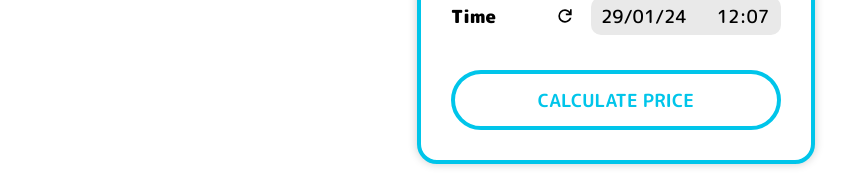
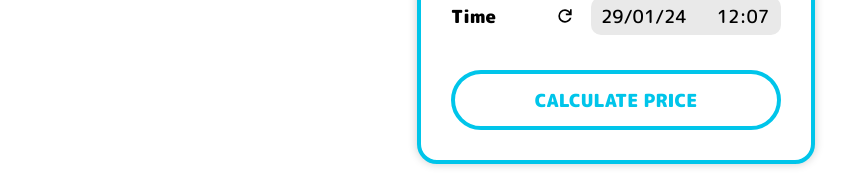
Before and after one commit to nine-chairs/testaufgabe, a React (Create React App) app: page / in a window 1280 px wide. Shown: the part 426-606 px from the top of the page, without its empty margins (24-873 px from the left). Built offline with nearby package versions, Linux system fonts and the light colour scheme.

Commit message:
updated styling

```diff
--- a/src/components/Calculator/Calculator.tsx
+++ b/src/components/Calculator/Calculator.tsx
@@ -104,9 +104,7 @@ const Calculator: React.FC = () => {
           disabled={!viewModel.areAllInputsFilled()}
           aria-label="Calculate Price"
         >
-          <strong>
-            CALCULATE PRICE
-          </strong>
+          CALCULATE PRICE
         </button>
       </div>
 
```
